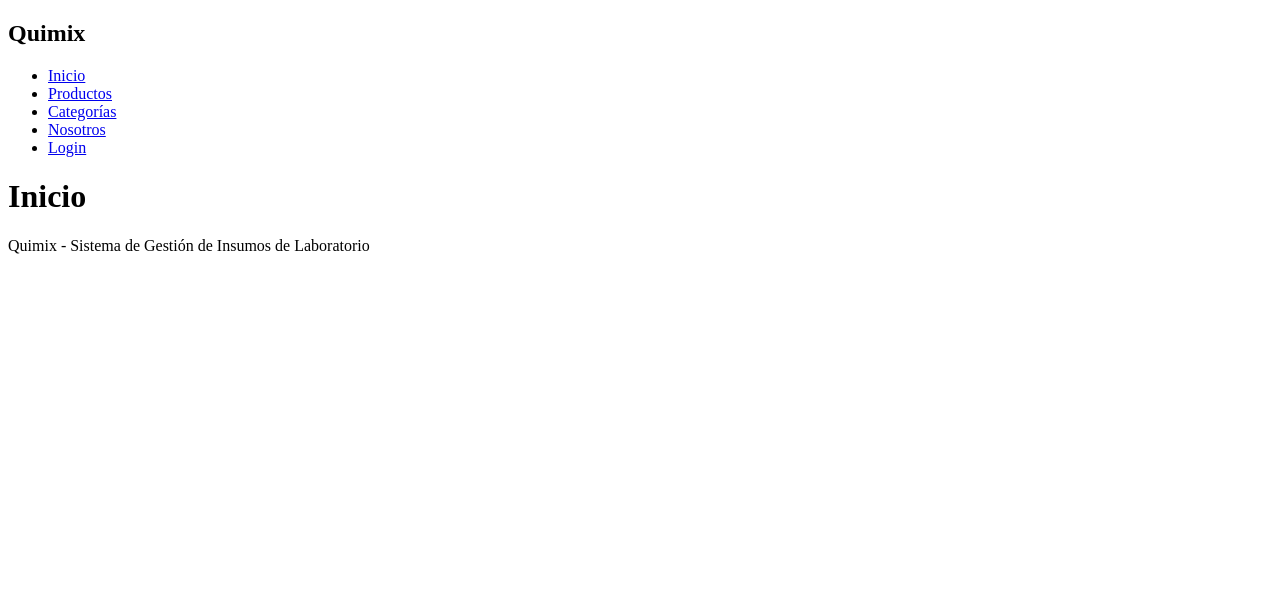
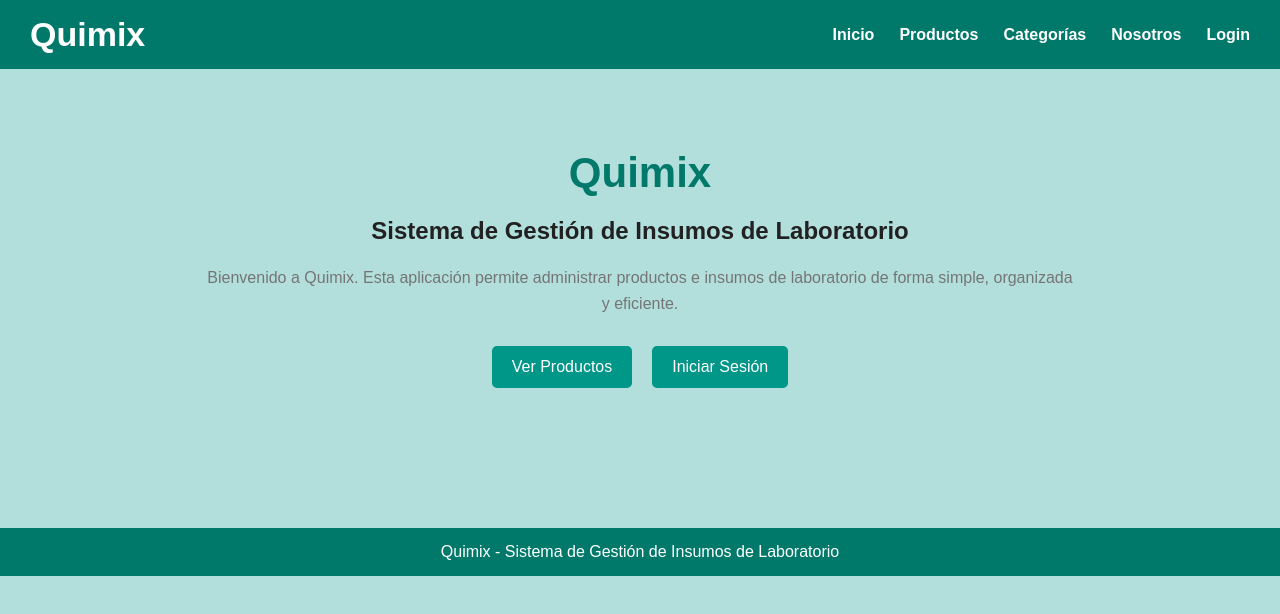
Before and after one commit to ana-d-30/parcial-2-react, a React (Vite) app: page / in a window 1280 px wide. Shown: the top 614 px of the page. Built offline with nearby package versions, Linux system fonts and the light colour scheme.

Commit message:
Diseñar estilos principales

```diff
--- a/src/components/Footer.jsx
+++ b/src/components/Footer.jsx
@@ -1,3 +1,5 @@
+import "./../styles/footer.css";
+
 const Footer = () => {
     return (
         <footer>
--- a/src/components/Navbar.jsx
+++ b/src/components/Navbar.jsx
@@ -1,4 +1,6 @@
 import { Link } from "react-router-dom";
+import "./../styles/navbar.css";
+
 
 const Navbar = () => {
     return (
--- a/src/main.jsx
+++ b/src/main.jsx
@@ -1,5 +1,6 @@
 import { createRoot } from "react-dom/client";
 import { BrowserRouter } from "react-router-dom";
+import "./styles/global.css";
 import App from "./App.jsx";
 
 createRoot(document.getElementById("root")).render(
--- a/src/pages/Home.jsx
+++ b/src/pages/Home.jsx
@@ -1,6 +1,33 @@
+import { Link } from "react-router-dom";
+import "../styles/home.css";
+
 const Home = () => {
     return (
-        <h1>Inicio</h1>
+        <section className="home">
+
+            <h1>Quimix</h1>
+
+            <h2>Sistema de Gestión de Insumos de Laboratorio</h2>
+
+            <p>
+                Bienvenido a Quimix. Esta aplicación permite administrar
+                productos e insumos de laboratorio de forma simple,
+                organizada y eficiente.
+            </p>
+
+            <div className="botones-home">
+
+                <Link to="/productos">
+                    <button>Ver Productos</button>
+                </Link>
+
+                <Link to="/login">
+                    <button>Iniciar Sesión</button>
+                </Link>
+
+            </div>
+
+        </section>
     );
 }
 
--- /dev/null
+++ b/src/styles/footer.css
@@ -0,0 +1,7 @@
+footer{
+    background-color: #00796B;
+    color: white;
+    text-align: center;
+    padding: 15px;
+    margin-top: 60px;
+}
--- /dev/null
+++ b/src/styles/global.css
@@ -0,0 +1,20 @@
+*{
+    margin: 0;
+    padding: 0;
+    box-sizing: border-box;
+}
+
+body{
+    font-family: Arial, Helvetica, sans-serif;
+    background-color: #B2DFDB;
+    color: #212121;
+}
+
+a{
+    text-decoration: none;
+    color: inherit;
+}
+
+ul{
+    list-style: none;
+}
--- /dev/null
+++ b/src/styles/home.css
@@ -0,0 +1,44 @@
+.home{
+    text-align: center;
+    padding: 80px 20px;
+}
+
+.home h1{
+    font-size: 42px;
+    color: #00796B;
+    margin-bottom: 20px;
+}
+
+.home h2{
+    margin-bottom: 20px;
+    color: #212121;
+}
+
+.home p{
+    width: 70%;
+    margin: auto;
+    line-height: 1.6;
+    margin-bottom: 30px;
+    color: #757575;
+}
+
+.botones-home{
+    display: flex;
+    justify-content: center;
+    gap: 20px;
+}
+
+
+.botones-home button{
+    background-color: #009688;
+    color: white;
+    border: none;
+    padding: 12px 20px;
+    border-radius: 5px;
+    cursor: pointer;
+    font-size: 16px;
+}
+
+.botones-home button:hover{
+    background-color: #00796B;
+}
--- /dev/null
+++ b/src/styles/navbar.css
@@ -0,0 +1,27 @@
+nav{
+    background-color: #00796B;
+    color: white;
+    padding: 15px 30px;
+
+    display: flex;
+    justify-content: space-between;
+    align-items: center;
+}
+
+nav h2{
+    font-size: 34px;
+}
+
+nav ul{
+    display: flex;
+    gap: 25px;
+}
+
+nav ul li a{
+    color: white;
+    font-weight: bold;
+}
+
+nav ul li a:hover{
+    color: #B2DFDB;
+}
```
